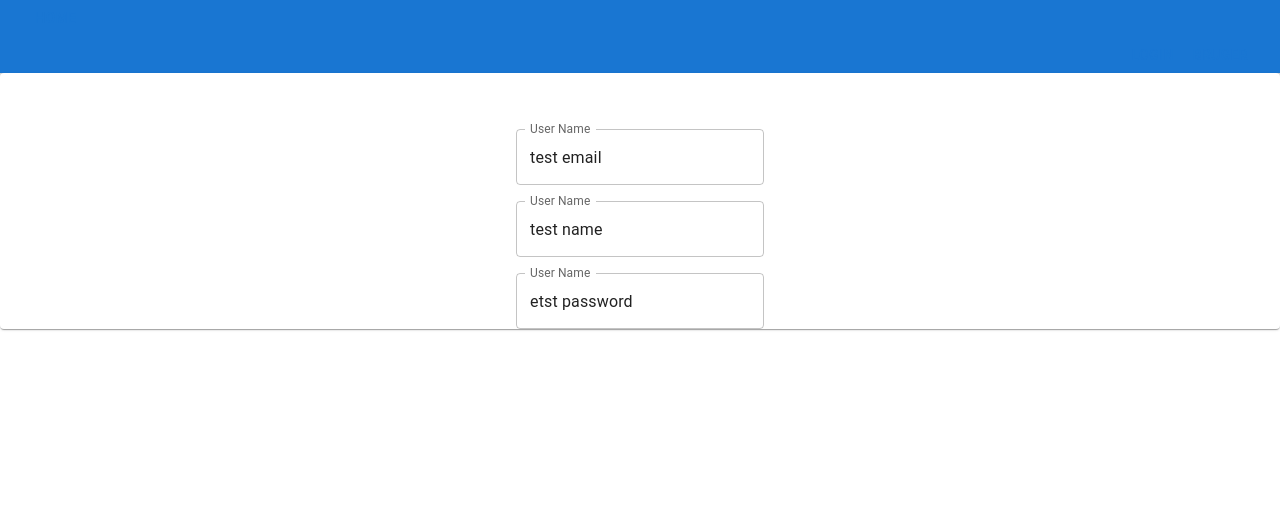
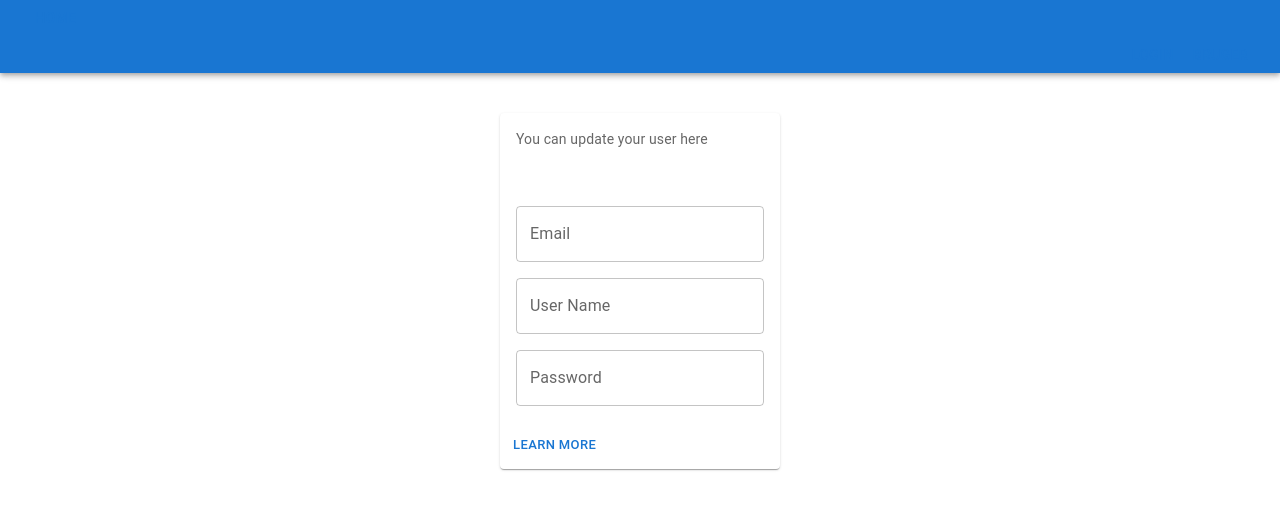
Before and after one commit to emilskovmand/crispy-system, a React (Create React App) app in the folder client/: page /user in a window 1280 px wide. Shown: the top 510 px of the page. Built offline with nearby package versions, Linux system fonts and the light colour scheme.

Commit message:
wip update user

```diff
--- a/client/package.json
+++ b/client/package.json
@@ -10,7 +10,6 @@
     "@testing-library/react": "^13.3.0",
     "@testing-library/user-event": "^13.5.0",
     "http-proxy-middleware": "^2.0.6",
-    "n": "^8.2.0",
     "react": "^18.1.0",
     "react-dom": "^18.1.0",
     "react-router-dom": "^6.3.0",
--- a/client/src/containers/login.js
+++ b/client/src/containers/login.js
@@ -24,7 +24,7 @@ export default function Login() {
     // this should probably be in some state managnemt file...
     function login() {
         // call api login with login details
-        axios.post("/api/user/login", {
+        axios.post("/user/login", {
             username: state.userName,
             password: state.password
         }).then(response => {
@@ -52,7 +52,7 @@ export default function Login() {
                         value={state.password}
                         name="password"
                         label="Password"
-                        type="text"
+                        type="password"
                         variant="outlined"
                     />
                 </Grid>
--- a/client/src/containers/user.js
+++ b/client/src/containers/user.js
@@ -1,19 +1,51 @@
-import React from "react";
+import { React, useState } from "react";
 import Grid from '@mui/material/Grid';
 import TextField from '@mui/material/TextField';
 import Card from '@mui/material/Card';
+import CardContent from '@mui/material/CardContent';
+import Typography from '@mui/material/Typography';
+import CardActions from '@mui/material/CardActions';
+import Button from '@mui/material/Button';
 
 export default function User() {
 
+    const [state, setState] = useState({
+        email: '',
+        userName: '',
+        password: ''
+    })
+
+    const userInputEvent = (event) => {
+        setState({
+            ...state,
+            [event.target.name]: event.target.value,
+        });
+    }
 
     return (
         <>
-            <Card>
+            <Grid container alignItems="center" justifyContent="center" marginTop={5}>
+                <Card sx={{ minWidth: 275, maxWidth: 500 }}>
+                    <CardContent>
+                        <Typography sx={{ fontSize: 14 }} color="text.secondary" gutterBottom>
+                            You can update your user here
+                        </Typography>
+
                         <Grid container spacing={2} alignItems="center" justifyContent="center" direction="column" marginTop={5}>
                             <Grid item xs={6}>
                                 <TextField
-                            // onChange={userInputEvent}
-                            value={"test email"}
+                                    onChange={userInputEvent}
+                                    value={state.email}
+                                    name="email"
+                                    label="Email"
+                                    type="text"
+                                    variant="outlined"
+                                />
+                            </Grid>
+                            <Grid item xs={6}>
+                                <TextField
+                                    onChange={userInputEvent}
+                                    value={state.userName}
                                     name="userName"
                                     label="User Name"
                                     type="text"
@@ -22,26 +54,21 @@ export default function User() {
                             </Grid>
                             <Grid item xs={6}>
                                 <TextField
-                            // onChange={userInputEvent}
-                            value={"test name"}
-                            name="userName"
-                            label="User Name"
-                            type="text"
-                            variant="outlined"
-                        />
-                    </Grid>
-                    <Grid item xs={6}>
-                        <TextField
-                            // onChange={userInputEvent}
-                            value={"etst password"}
-                            name="userName"
-                            label="User Name"
-                            type="text"
+                                    onChange={userInputEvent}
+                                    value={state.password}
+                                    name="password"
+                                    label="Password"
+                                    type="password"
                                     variant="outlined"
                                 />
                             </Grid>
                         </Grid>
+                    </CardContent>
+                    <CardActions>
+                        <Button size="small">Learn More</Button>
+                    </CardActions>
                 </Card>
+            </Grid>
         </>
     );
 }
```
Lines whose indentation alone changed are shown as unchanged.
